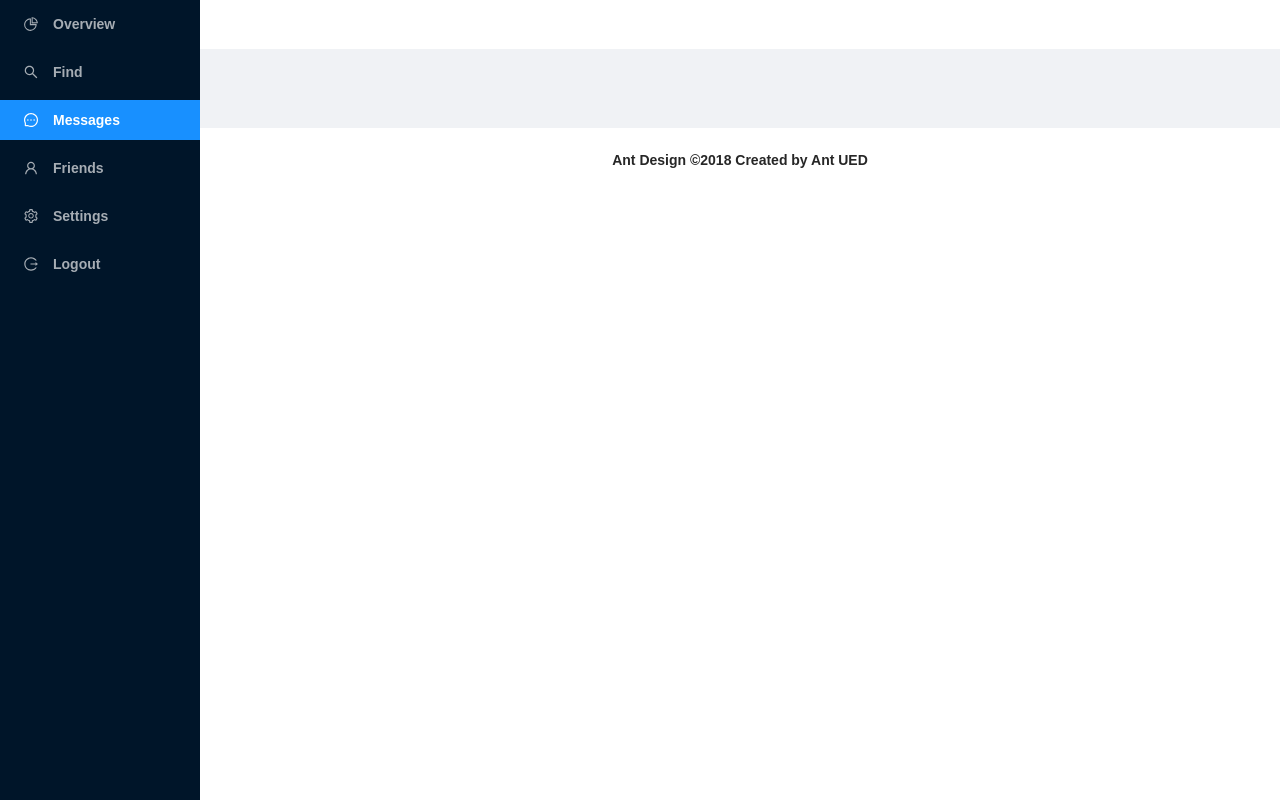
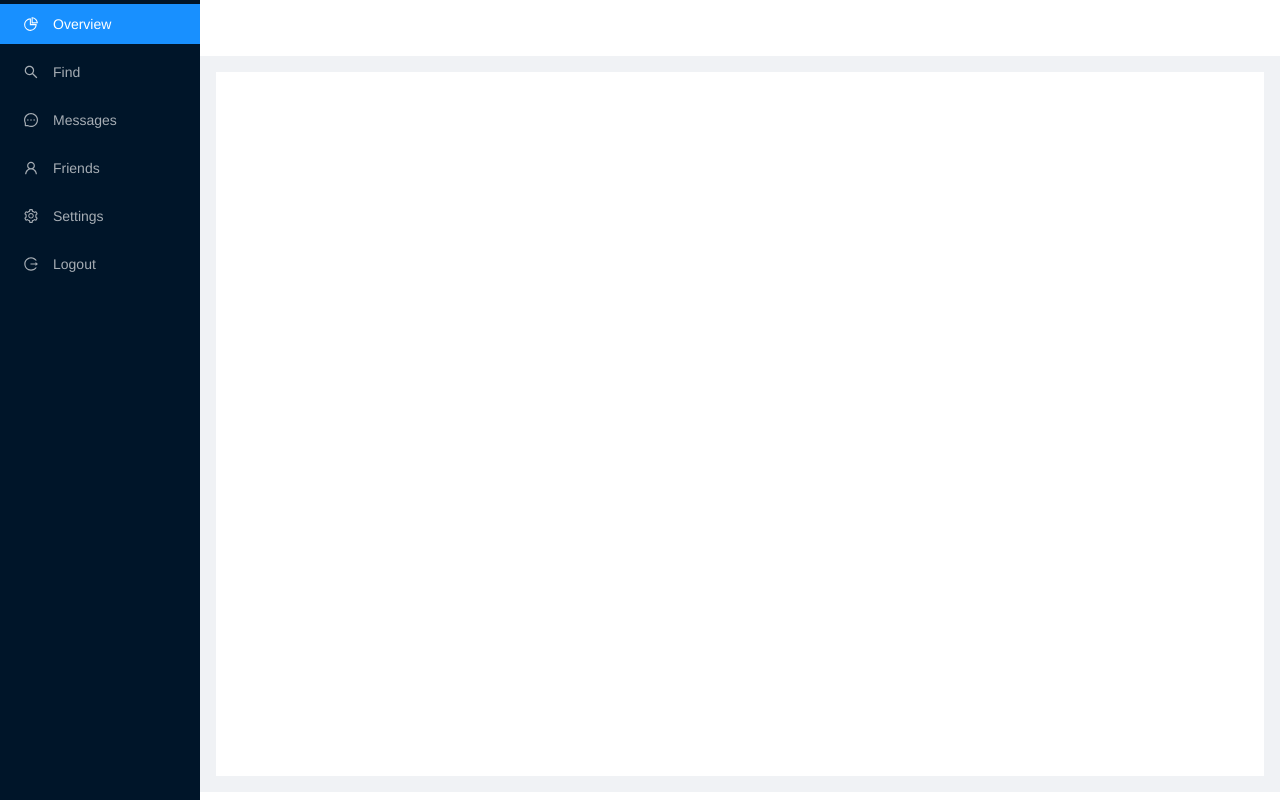
Before and after one commit to opeoyeleke/chastro, a React (Create React App) app: page /dashboard in a window 1280 px wide. Built offline with nearby package versions, Linux system fonts and the light colour scheme; no server answers.

Commit message:
dashboard layout for large screens

```diff
--- a/src/App.css
+++ b/src/App.css
@@ -1,14 +1,15 @@
 @import "~antd/dist/antd.css";
 
-@font-face {
-  font-family: "Sofia-pro";
-  src: url("./assets/sofiapro-light.otf");
-  src: local("Sofia-pro"), format("opentype");
+/* html {
+  scrollbar-width: none;
 }
 
+html::-webkit-scrollbar {
+  display: none;
+} */
+
 body {
-  font-family: Sofia-pro, sans-serif;
-  font-size: 18px;
-  font-weight: 600;
+  font-family: Helvetica, sans-serif;
+  font-size: 14px;
   line-height: normal;
 }
--- a/src/App.tsx
+++ b/src/App.tsx
@@ -39,7 +39,7 @@ const App: FC<AppProps> = (props) => {
         <Route exact path="/" component={Landing} />
         <Route exact path="/login" component={Login} />
         <Route exact path="/register" component={Register} />
-        <Route exact path="/dashboard" component={Dashboard} />
+        <Route path="/dashboard" component={Dashboard} />
       </Switch>
     </div>
   );
--- /dev/null
+++ b/src/components/Dashboard/Header/Header.tsx
@@ -0,0 +1,10 @@
+import React, { FC } from "react";
+import { Layout } from "antd";
+
+const HeaderComponent: FC = () => {
+  const { Header } = Layout;
+
+  return <Header className="site-layout-background dashboard" />;
+};
+
+export default HeaderComponent;
--- a/src/components/Dashboard/Message/Message.tsx
+++ b/src/components/Dashboard/Message/Message.tsx
@@ -2,10 +2,7 @@ import React, { FC } from "react";
 
 const Message: FC = () => {
   return (
-    <div
-      className="site-layout-background"
-      style={{ padding: 24, textAlign: "center" }}
-    >
+    <div>
       ...
       <br />
       Really
--- /dev/null
+++ b/src/components/Dashboard/NavBar/NavBar.tsx
@@ -0,0 +1,50 @@
+import React, { FC } from "react";
+import { Layout, Menu } from "antd";
+import { Link, NavLink } from "react-router-dom";
+import {
+  PieChartOutlined,
+  SearchOutlined,
+  UserOutlined,
+  LogoutOutlined,
+  SettingOutlined,
+  MessageOutlined,
+} from "@ant-design/icons";
+import { auth } from "./../../../firebase/firebase";
+
+const NavBar: FC = () => {
+  const { Sider } = Layout;
+
+  return (
+    <Sider>
+      <div className="logo" />
+      <Menu theme="dark" mode="inline" defaultSelectedKeys={["1"]}>
+        <Menu.Item key="1" icon={<PieChartOutlined />}>
+          <NavLink to="/dashboard/overview">Overview</NavLink>
+        </Menu.Item>
+        <Menu.Item key="2" icon={<SearchOutlined />}>
+          <NavLink to="/dashboard/find">Find</NavLink>
+        </Menu.Item>
+        <Menu.Item key="3" icon={<MessageOutlined />}>
+          <NavLink to="/dashboard/message">Messages</NavLink>
+        </Menu.Item>
+        <Menu.Item key="4" icon={<UserOutlined />}>
+          <NavLink to="/dashboard/friends">Friends</NavLink>
+        </Menu.Item>
+        <Menu.Item key="5" icon={<SettingOutlined />}>
+          <NavLink to="/dashboard/settings">Settings</NavLink>
+        </Menu.Item>
+        <Menu.Item
+          key="6"
+          icon={<LogoutOutlined />}
+          onClick={() => {
+            auth.signOut();
+          }}
+        >
+          <Link to="/">Logout</Link>
+        </Menu.Item>
+      </Menu>
+    </Sider>
+  );
+};
+
+export default NavBar;
--- a/src/components/Dashboard/dashboard.scss
+++ b/src/components/Dashboard/dashboard.scss
@@ -18,6 +18,8 @@
 
   .site-layout .site-layout-background {
     background: #fff;
+    padding: 24px;
+    text-align: center;
   }
 
   .ant-layout-sider {
@@ -29,14 +31,21 @@
 
   .ant-layout-header.dashboard {
     position: fixed;
-    height: 64px;
+    height: 9vh;
     top: 0;
     width: 100vw;
-    border-bottom: 15px solid #f0f2f5;
+    border-bottom: 2vh solid #f0f2f5;
   }
 
-  .ant-layout-content {
-    margin: 64px 16px;
-    overflow: initial;
+  .ant-layout-content.dashboard {
+    margin: 64px 16px 16px 16px;
+    overflow: scroll;
+    height: 89vh;
+    background-color: white;
+    text-align: center;
+    scrollbar-width: none;
+    &::-webkit-scrollbar {
+      display: none;
+    }
   }
 }
--- a/src/components/Dashboard/index.tsx
+++ b/src/components/Dashboard/index.tsx
@@ -1,23 +1,20 @@
 import React, { FC } from "react";
 import { connect } from "react-redux";
-import { Link, NavLink, Switch, Route } from "react-router-dom";
-import { Layout, Menu } from "antd";
-import {
-  PieChartOutlined,
-  SearchOutlined,
-  UserOutlined,
-  LogoutOutlined,
-  SettingOutlined,
-  MessageOutlined,
-} from "@ant-design/icons";
+import { Switch, Route } from "react-router-dom";
+import { Layout } from "antd";
 
 import "./dashboard.scss";
 import { RootState } from "./../../redux/root-reducer";
-import { auth } from "./../../firebase/firebase";
 import { CurrentUser } from "./../../redux/user/user.types";
+
+import NavBar from "./NavBar/NavBar";
+import HeaderComponent from "./Header/Header";
+import Find from "./Find/Find";
 import Message from "./Message/Message";
+import Friends from "./Friends/Friends";
+import Overview from "./Overview/Overview";
 
-const { Header, Content, Footer, Sider } = Layout;
+const { Content } = Layout;
 
 interface DashboardProps {
   currentUser: CurrentUser;
@@ -26,45 +23,17 @@ interface DashboardProps {
 const Dashboard: FC<DashboardProps> = () => {
   return (
     <Layout>
-      <Sider>
-        <div className="logo" />
-        <Menu theme="dark" mode="inline" defaultSelectedKeys={["3"]}>
-          <Menu.Item key="1" icon={<PieChartOutlined />}>
-            Overview
-          </Menu.Item>
-          <Menu.Item key="2" icon={<SearchOutlined />}>
-            Find
-          </Menu.Item>
-          <Menu.Item key="3" icon={<MessageOutlined />}>
-            <NavLink to="/dashboard/message">Messages</NavLink>
-          </Menu.Item>
-          <Menu.Item key="4" icon={<UserOutlined />}>
-            Friends
-          </Menu.Item>
-          <Menu.Item key="5" icon={<SettingOutlined />}>
-            Settings
-          </Menu.Item>
-          <Menu.Item
-            key="6"
-            icon={<LogoutOutlined />}
-            onClick={() => {
-              auth.signOut();
-            }}
-          >
-            <Link to="/">Logout</Link>
-          </Menu.Item>
-        </Menu>
-      </Sider>
+      <NavBar />
       <Layout className="site-layout" style={{ marginLeft: 200 }}>
-        <Header className="site-layout-background dashboard" />
-        <Content>
+        <HeaderComponent />
+        <Content className="dashboard">
           <Switch>
             <Route exact path={`/dashboard/message`} component={Message} />
+            <Route exact path={`/dashboard/find`} component={Find} />
+            <Route exact path={`/dashboard/friends`} component={Friends} />
+            <Route exact path={`/dashboard/overview`} component={Overview} />
           </Switch>
         </Content>
-        <Footer style={{ textAlign: "center" }}>
-          Ant Design ©2018 Created by Ant UED
-        </Footer>
       </Layout>
     </Layout>
   );
--- a/src/components/Landing/Landing.tsx
+++ b/src/components/Landing/Landing.tsx
@@ -52,7 +52,7 @@ const Landing: FC<LandingProps> = ({ currentUser }) => {
             </ul>
             <Button type="primary">
               {currentUser ? (
-                <Link to="/dashboard">Dashboard</Link>
+                <Link to="/dashboard/overview">Dashboard</Link>
               ) : (
                 <Link to="/login">Log in</Link>
               )}
@@ -73,7 +73,7 @@ const Landing: FC<LandingProps> = ({ currentUser }) => {
                 <li>
                   <Button type="primary">
                     {currentUser ? (
-                      <Link to="/dashboard">Dashboard</Link>
+                      <Link to="/dashboard/overview">Dashboard</Link>
                     ) : (
                       <Link to="/login">Log in</Link>
                     )}
--- a/src/components/Landing/landing.scss
+++ b/src/components/Landing/landing.scss
@@ -48,12 +48,13 @@ $background: #f2f6fc;
             margin: 20px 5px;
           }
           .title {
-            font-size: 39px;
-            font-weight: 700;
+            font-size: 43px;
+            font-weight: 600;
             color: $sec_color;
           }
           .desc {
             font-size: 18px;
+            opacity: 0.8;
           }
         }
         .banner-right img {
@@ -73,7 +74,7 @@ $background: #f2f6fc;
 
         .nav-left {
           img {
-            margin-bottom: 14px;
+            margin-bottom: 10px;
           }
         }
 
@@ -110,7 +111,9 @@ $background: #f2f6fc;
             color: $sec_color;
           }
           .desc {
+            font-size: 16px;
             color: rgba(20, 22, 23, 0.8);
+            opacity: 0.8;
           }
         }
         .banner-right {
@@ -197,6 +200,11 @@ a {
   text-align: center;
 }
 
+.ant-layout-content {
+  margin: 64px 16px;
+  overflow: initial;
+}
+
 .loader-container {
   position: absolute;
   top: 50%;
--- a/src/components/Login/Login.tsx
+++ b/src/components/Login/Login.tsx
@@ -43,7 +43,7 @@ const Login: FC<LoginProps> = ({ currentUser }) => {
   if (loading) return <Loading />;
 
   if (currentUser) {
-    return <Redirect to="/dashboard" />;
+    return <Redirect to="/dashboard/overview" />;
   }
   return (
     <div className="page-container">
```
Also changed, not shown: 1 other file (tests, documents, lock files or other folders).
